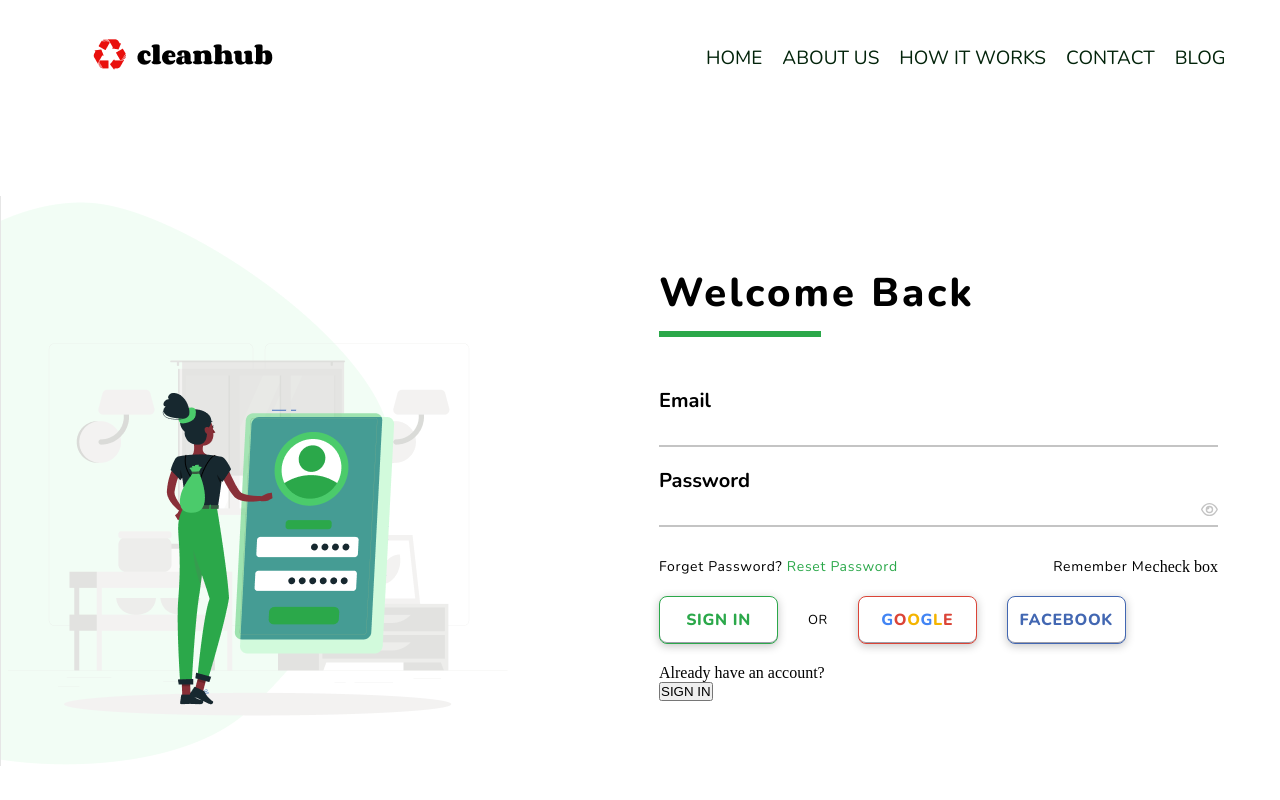
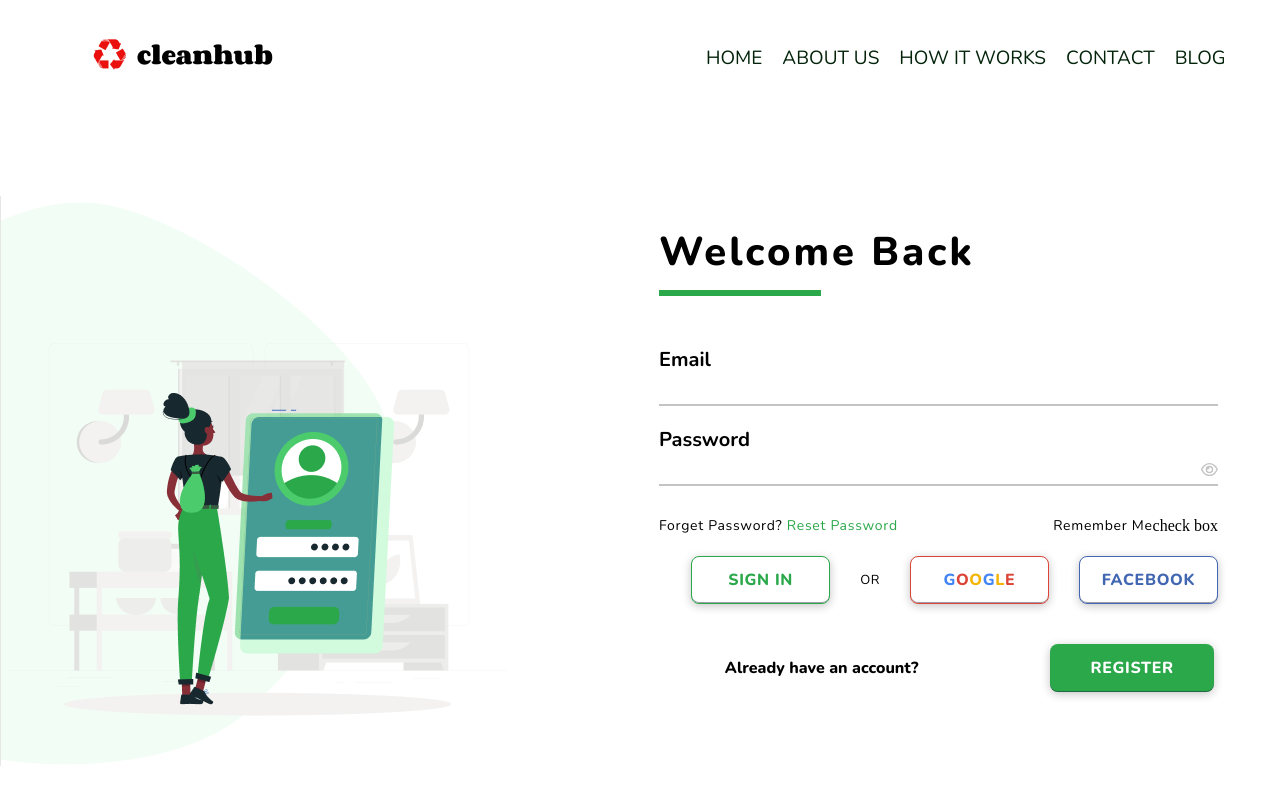
Before and after one commit to Clean-Hub/cleanhub, a React (Create React App) app: page /login in a window 1280 px wide. Shown: the top 800 px of the page. Built offline with nearby package versions, Linux system fonts and the light colour scheme.

Commit message:
login page styled finished

```diff
--- a/src/pages/login/Login.jsx
+++ b/src/pages/login/Login.jsx
@@ -51,7 +51,7 @@ const Login = () => {
         </div>
         <div className='signInB'>
           <p className='signInP'>Already have an account?</p>
-          <button className='signInBtn'>SIGN IN</button>
+          <button className='signInBtn'>REGISTER</button>
         </div>
       </div>
     </div>
--- a/src/pages/login/login.css
+++ b/src/pages/login/login.css
@@ -14,6 +14,7 @@
   flex-direction: column;
   justify-content: center;
   margin-left: 150px;
+  margin-bottom: 50px;
 }
 .loginRHInfo {
   padding-bottom: 30px;
@@ -117,10 +118,9 @@
   color: #000000;
 }
 .signInSocial {
-  width: 80%;
+  width: 100%;
   display: flex;
   align-items: center;
-  /* justify-content: space-between; */
   justify-content: center;
   margin-bottom: 20px;
 }
@@ -174,3 +174,35 @@
 .o2 {
   color: #f4b400;
 }
+
+.signInB {
+  width: 100%;
+  display: flex;
+  align-items: center;
+  justify-content: space-around;
+  margin-top: 20px;
+}
+.signInP {
+  font-family: 'Nunito';
+  font-style: normal;
+  font-weight: 800;
+  font-size: 16px;
+  line-height: 140%;
+  color: #000000;
+}
+.signInBtn {
+  width: 164px;
+  height: 48px;
+  background-color: #2ba84a;
+  box-shadow: 0px 2px 10px #c4c4c4, inset 0px -1px 0px rgba(14, 14, 44, 0.4);
+  border-radius: 8px;
+  border: none;
+  font-family: 'Nunito';
+  font-style: normal;
+  font-weight: 800;
+  font-size: 16px;
+  line-height: 22px;
+  letter-spacing: 0.04em;
+  color: #ffffff;
+  cursor: pointer;
+}
```
